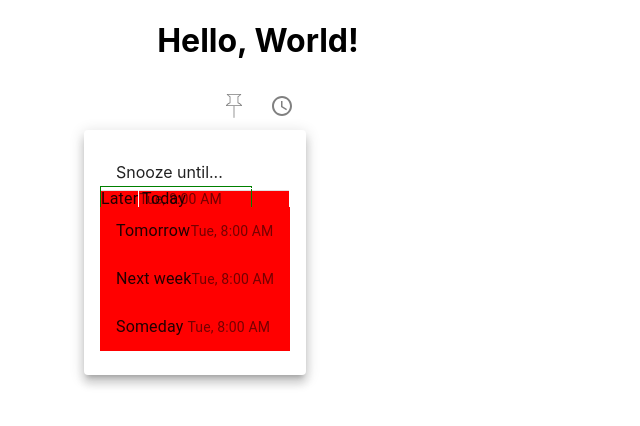
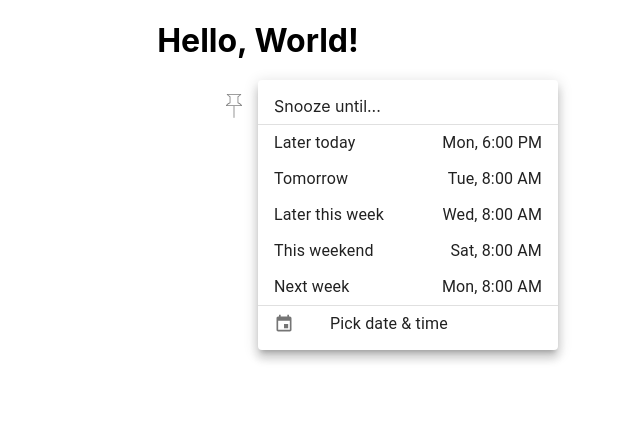
Before and after one commit to thavythach/OutBox, a React (Create React App) app in the folder outbox/: page / in a window 1280 px wide. Both pictures are taken after a click on the button 664 px from the left and 105 px from the top of the page. Shown: the top 426 px of the page, without its empty margins (382-1022 px from the left). Built offline with nearby package versions, Linux system fonts and the light colour scheme.

Commit message:
Snooze Preliminary UI

```diff
--- a/outbox/src/components/snoozeaction/snoozeaction.component.jsx
+++ b/outbox/src/components/snoozeaction/snoozeaction.component.jsx
@@ -8,6 +8,15 @@ import Divider from '@material-ui/core/Divider';
 import List from '@material-ui/core/List';
 import ListItem from '@material-ui/core/ListItem';
 import ListItemText from '@material-ui/core/ListItemText';
+import Menu from '@material-ui/core/Menu';
+import MenuItem from '@material-ui/core/MenuItem';
+import Fade from '@material-ui/core/Fade';
+import Paper from '@material-ui/core/Paper';
+import Grid from '@material-ui/core/Grid';
+import InsertInvitationIcon from '@material-ui/icons/InsertInvitation';
+import ListItemIcon from '@material-ui/core/ListItemIcon';
+import MenuList from '@material-ui/core/MenuList';
+import Typography from '@material-ui/core/Typography';
 
 import './snoozeaction.styles.css';
 
@@ -61,45 +70,67 @@ class SnoozeAction extends React.Component {
                     <AccessTimeIcon style={{ "color": "gray" }}/>
                 </IconButton>
 
-                <Popover
-                    id={id}
+                <MenuList>
+                <Menu
+                    id="fade-menu"
+                    anchorEl={this.state.anchorEl}
+                    keepMounted
                     open={this.state.open}
-                    anchorEl={this.state.anchorEl}
                     onClose={this.handleClose}
-                    anchorOrigin={{
-                        vertical: 'bottom',
-                        horizontal: 'right',
-                    }}
-                    transformOrigin={{
-                        vertical: 'top',
-                        horizontal: 'right',
-                    }}
+                    TransitionComponent={Fade}
                 >
-                    <List className={classes.typography}>
-                        <ListItem>Snooze until...</ListItem>
-                        <Divider/>
+                    <ListItem className="snoozeUntil">Snooze until...</ListItem>
 
-                        <ListItem className="SnoozeDateTime">
-                            <ListItemText className="left" primary="Later Today"/>
-                            <ListItemText className="right" secondary="Tue, 8:00 AM"/>
-                        </ListItem>
-                        <ListItem className="SnoozeDateTime">
-                            <ListItemText className="SnoozeTimeRight" primary="Tomorrow"/>
-                            <ListItemText className="SnoozeTimeLeft"  secondary="Tue, 8:00 AM"/>
-                            <ListItemText className="Snooze"/>
-                        </ListItem>
-                        <ListItem className="SnoozeDateTime">
-                            <ListItemText className="SnoozeTimeRight" primary="Next week"/>
-                            <ListItemText className="SnoozeTimeLeft"  secondary="Tue, 8:00 AM"/>
+                    <Divider/>
 
-                        </ListItem>
-                        <ListItem className="SnoozeDateTime">
-                            <ListItemText className="SnoozeTimeRight" primary="Someday"/>
-                            <ListItemText className="SnoozeTimeLeft"  secondary="Tue, 8:00 AM"/>
-                        </ListItem>
-                    </List>
-                </Popover>
+                    <MenuItem onClick={this.handleClose} className="SnoozeDateTime">
+                        <Grid container spacing={3}><Grid item xs={12} sm={6}>Later today</Grid>
+                            <Grid item xs={12} sm={6} className="gridAlignRight">Mon, 6:00 PM</Grid>
+                        </Grid>
+                    </MenuItem>
+
+                    <MenuItem onClick={this.handleClose} className="SnoozeDateTime">
+                        <Grid container spacing={3}><Grid item xs={12} sm={6}>Tomorrow</Grid>
+                            <Grid item xs={12} sm={6} className="gridAlignRight">Tue, 8:00 AM</Grid>
+                        </Grid>
+                    </MenuItem>
+
+                    <MenuItem onClick={this.handleClose} className="SnoozeDateTime">
+                        <Grid container spacing={3}><Grid item xs={12} sm={6}>Later this week</Grid>
+                            <Grid item xs={12} sm={6} className="gridAlignRight">Wed, 8:00 AM</Grid>
+                        </Grid>
+                    </MenuItem>
+
+                    <MenuItem onClick={this.handleClose} className="SnoozeDateTime">
+                        <Grid container spacing={3}><Grid item xs={12} sm={6}>This weekend</Grid>
+                            <Grid item xs={12} sm={6} className="gridAlignRight">Sat, 8:00 AM</Grid>
+                        </Grid>
+                    </MenuItem>
+
+                    <MenuItem onClick={this.handleClose} className="SnoozeDateTime">
+                        <Grid container spacing={3}><Grid item xs={12} sm={6}>Next week</Grid>
+                            <Grid item xs={12} sm={6} className="gridAlignRight">Mon, 8:00 AM</Grid>
+                        </Grid>
+                    </MenuItem>
+
+                    <Divider/>
+
+                    <MenuItem onClick={this.handleClose} className="SnoozeDateTime">
+                        <ListItemIcon>
+                            <InsertInvitationIcon fontSize="small"/>
+                        </ListItemIcon>
+                        <Typography variant="inherit" noWrap>
+                            Pick date & time
+                        </Typography>
+                    </MenuItem>
+
+
+                </Menu>
+
+                </MenuList>
+
             </div>
+
         );
     }
 }
--- a/outbox/src/components/snoozeaction/snoozeaction.styles.css
+++ b/outbox/src/components/snoozeaction/snoozeaction.styles.css
@@ -1,34 +1,32 @@
 .SnoozeDateTime {
     /* background-color: blue; */
     /* clear: both; */
-    width:200px;
-    background-color:red;
-    margin:0 auto;
-    position:relative
+    width:300px !important;
+    /* height:30px; */
+    /* background-color:red; */
+    /* margin:0 auto; */
+    /* position:relative; */
 }
 
-.right {
-    width:150px;
-    border:1px solid white;
-    position:absolute;
-    right:0
-}
-.left {
-  width:150px;
-  border:1px solid green;
-  position:absolute;
-  left: 0;
-}
-
-.SnoozeTimeRight {
+.rightRight {
     float: right !important;
 }
 
-.SnoozeTimeLeft {
+.leftLeft {
     float: left !important;
     /* padding-left: 80px; */
 }
 
 .Snooze {
-    position: fixed;
+    clear: both;
 }
+
+.gridAlignRight {
+    text-align: right;
+}
+
+.snoozeUntil  {
+    -webkit-user-select: none; /* Safari */
+    -ms-user-select: none; /* IE 10+ and Edge */
+    user-select: none; /* Standard syntax */
+}
```
